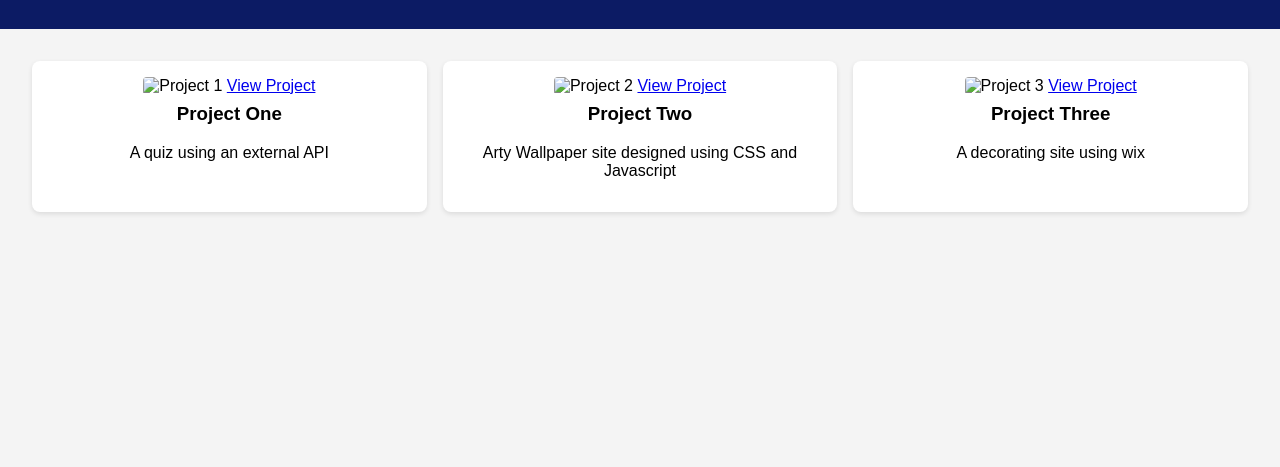
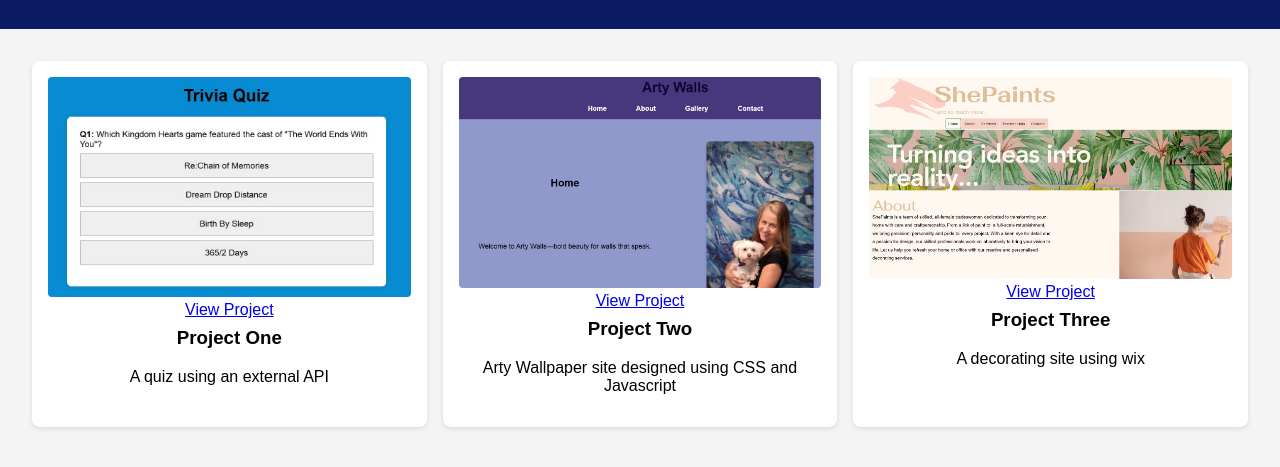
Before and after one commit to SarahDev5/SarahDev5, a plain HTML site: page index.html in a window 1280 px wide. Shown: the part 117-584 px from the top of the page. Drawn offline with Linux system fonts and the light colour scheme.

Commit message:
file name changes

```diff
--- a/index_.html
+++ b/index.html
@@ -16,19 +16,19 @@
 
   <div class="grid-container">
     <div class="tile">
-      <img src="./images/triviaScreenShot.jpg" alt="Project 1" />
+      <img src="./images/triviascreenshot.jpg" alt="Project 1" />
       <a href="https://sarahdev5.github.io/SimpleQuiz/">View Project</a>
       <h3>Project One</h3>
       <p>A quiz using an external API</p>
     </div>
     <div class="tile">
-      <img src="./images/ArtyWalls.jpg" alt="Project 2" />
+      <img src="./images/artywalls.jpg" alt="Project 2" />
       <a href="https://github.com/SarahDev5/ArtyWalls.git">View Project</a>
       <h3>Project Two</h3>
       <p>Arty Wallpaper site designed using CSS and Javascript</p>
     </div>
     <div class="tile">
-      <img src="./images/ShePaints.jpg" alt="Project 3" />
+      <img src="./images/shepaints.jpg" alt="Project 3" />
       <a href="https://sarahrossitter.wixsite.com/shepaints">View Project</a>
       <h3>Project Three</h3>
       <p>A decorating site using wix</p>
```
Also changed, not shown: images/artywalls.jpg (renamed from images/artywalls_.jpg), images/shepaints.jpg (renamed from images/shepaints_.jpg), images/triviascreenshot.jpg (renamed from images/triviascreenshot_.jpg).
